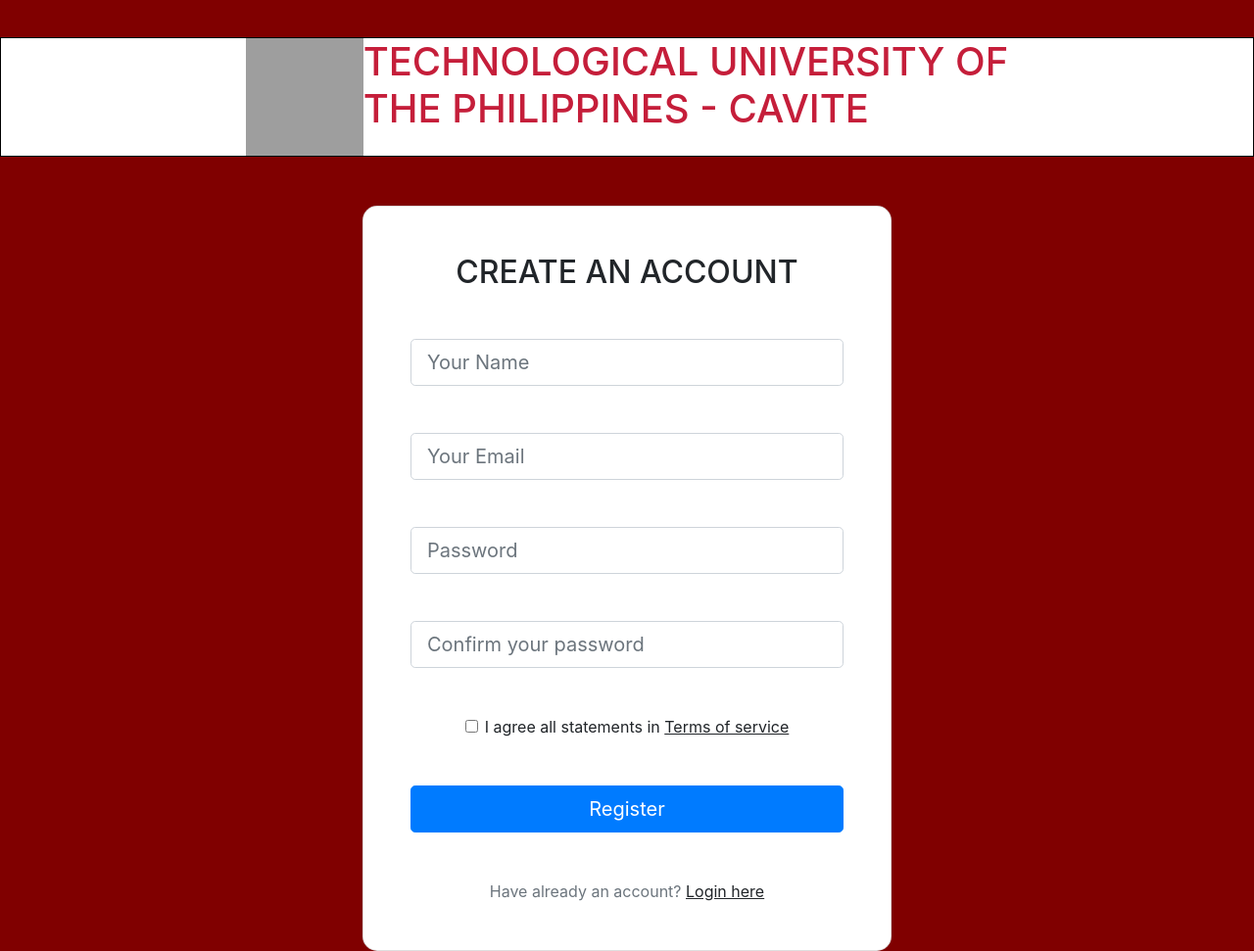
After one commit to ReyAsilo/ID-Form, a Django app: page /registration/ in a window 1280 px wide. The commit adds this page. Shown: the whole page at 98% size. Run offline with Django 4.2, Linux system fonts and the light colour scheme; grey boxes are pictures that could not be loaded.

Commit message:
Add Files

```diff
--- /dev/null
+++ b/idrequest/idrequestApp/static/css/registration.css
@@ -0,0 +1,29 @@
+body {
+    background-color: #800000;
+    margin-top: 3%;
+}
+
+header {
+    background-color: white;
+    border: solid 1px black;
+    display: flex;
+    justify-content: center;
+    color: #C51E3A;
+    font-size: larger;
+    text-shadow: black;
+}
+
+#logo {
+    position: absolute;
+    left: 10px;
+    top: 10px;
+    z-index: 10000;
+}
+
+section {
+    margin-top: 50px;
+}
+
+#checkbox {
+    justify-content: left;
+}
--- /dev/null
+++ b/idrequest/idrequestApp/templates/idrequestApp/registration.html
@@ -0,0 +1,95 @@
+<!DOCTYPE html>
+<html lang="en">
+
+<head>
+    <meta charset="UTF-8">
+    <meta http-equiv="X-UA-Compatible" content="IE=edge">
+    <meta name="viewport" content="width=device-width, initial-scale=1.0">
+    <title>Technological University of The Philippines-Cavite</title>
+
+    <!--BOOTSTRAOP-->
+    <link rel="stylesheet" href="https://cdn.jsdelivr.net/npm/bootstrap@4.6.1/dist/css/bootstrap.min.css" integrity="sha384-zCbKRCUGaJDkqS1kPbPd7TveP5iyJE0EjAuZQTgFLD2ylzuqKfdKlfG/eSrtxUkn" crossorigin="anonymous">
+    <!--FONTS-->
+    <link rel="stylesheet" href="../css/fonts.css">
+    <!--Customize CSS-->
+    <link rel="stylesheet" href="../css/registration.css">
+    <link rel="icon" href="../images/logo.png">
+</head>
+
+<body>
+    <main>
+        <header>
+            <img src="../images/logo.png" alt="TUPC logo" width="120px" height="120px">
+            <h1 class="TUPlabel"> TECHNOLOGICAL UNIVERSITY OF <br> THE PHILIPPINES - CAVITE</h1>
+        </header>
+
+
+    </main>
+    <section>
+        <div class="mask d-flex align-items-center h-100 gradient-custom-3">
+          <div class="container h-100">
+            <div class="row d-flex justify-content-center align-items-center h-100">
+              <div class="col-12 col-md-9 col-lg-7 col-xl-6">
+                <div class="card" style="border-radius: 15px;">
+                  <div class="card-body p-5">
+                    <h2 class="text-uppercase text-center mb-5">Create an account</h2>
+
+                    <form>
+
+                      <div class="form-outline mb-4">
+                        <input type="text" id="form3Example1cg" class="form-control form-control-lg" placeholder="Your Name"/>
+                        <label class="form-label" for="form3Example1cg"></label>
+                      </div>
+
+                      <div class="form-outline mb-4">
+                        <input type="email" id="form3Example3cg" class="form-control form-control-lg" placeholder="Your Email" />
+                        <label class="form-label" for="form3Example3cg"></label>
+                      </div>
+
+                      <div class="form-outline mb-4">
+                        <input type="password" id="form3Example4cg" class="form-control form-control-lg" placeholder="Password"/>
+                        <label class="form-label" for="form3Example4cg"></label>
+                      </div>
+
+                      <div class="form-outline mb-4">
+                        <input type="password" id="form3Example4cdg" class="form-control form-control-lg" placeholder="Confirm your password" />
+                        <label class="form-label" for="form3Example4cdg"></label>
+                      </div>
+                      <div class="form-check d-flex justify-content-center mb-5">
+                      <div>
+                        <input
+                          class="form-check-input me-2"
+                          type="checkbox"
+                          value=""
+                          id="checkbox"
+                        />
+                        <label class="form-check-label" for="form2Example3g">
+                          I agree all statements in <a href="#!" class="text-body"><u>Terms of service</u></a>
+                        </label>
+                    </div>
+                      </div>
+
+                      <div id="reg" class="d-flex justify-content-center">
+                        <button type="button" class="btn btn-primary btn-block btn-lg">Register</button>
+                      </div>
+
+                      <p class="text-center text-muted mt-5 mb-0">Have already an account? <a href="Student and Faculty Login.html" class="fw-bold text-body"><u>Login here</u></a></p>
+
+                    </form>
+
+                  </div>
+                </div>
+              </div>
+            </div>
+          </div>
+        </div>
+      </section>
+    <script src="https://cdn.jsdelivr.net/npm/jquery@3.5.1/dist/jquery.slim.min.js" integrity="sha384-DfXdz2htPH0lsSSs5nCTpuj/zy4C+OGpamoFVy38MVBnE+IbbVYUew+OrCXaRkfj" crossorigin="anonymous"></script>
+    <script src="https://cdn.jsdelivr.net/npm/popper.js@1.16.1/dist/umd/popper.min.js" integrity="sha384-9/reFTGAW83EW2RDu2S0VKaIzap3H66lZH81PoYlFhbGU+6BZp6G7niu735Sk7lN" crossorigin="anonymous"></script>
+    <script src="https://cdn.jsdelivr.net/npm/bootstrap@4.6.1/dist/js/bootstrap.min.js" integrity="sha384-VHvPCCyXqtD5DqJeNxl2dtTyhF78xXNXdkwX1CZeRusQfRKp+tA7hAShOK/B/fQ2" crossorigin="anonymous"></script>
+    <script src="../js/Student and Faculty Login.js"></script>
+</body>
+
+<!-- secsecsec -->
+
+</html>
--- a/idrequest/idrequestApp/urls.py
+++ b/idrequest/idrequestApp/urls.py
@@ -20,6 +20,7 @@
     path('declined/',views.declined, name='declined'),
     path('sinfo/',views.sinfo, name='sinfo'),
     path('finfo/',views.finfo, name='finfo'),
+    path('registration/',views.newreg, name='newreg'),
 
 
 ]+static(settings.MEDIA_URL, document_root=settings.MEDIA_ROOT)
--- a/idrequest/idrequestApp/views.py
+++ b/idrequest/idrequestApp/views.py
@@ -86,3 +86,6 @@
     return render(request,'idrequestApp/sinfo.html')
 def finfo (request):
     return render(request,'idrequestApp/finfo.html')
+
+def newreg(request):
+    return render(request,'idrequestApp/registration.html')
```
Also changed, not shown: idrequest/idrequestApp/static/css/Student and Faculty Login.css (+9 -0 lines), idrequest/idrequestApp/templates/idrequestApp/index.html (+6 -1 lines), idrequest/idrequestApp/templates/registration/login.html (deleted, +0 -20 lines).
